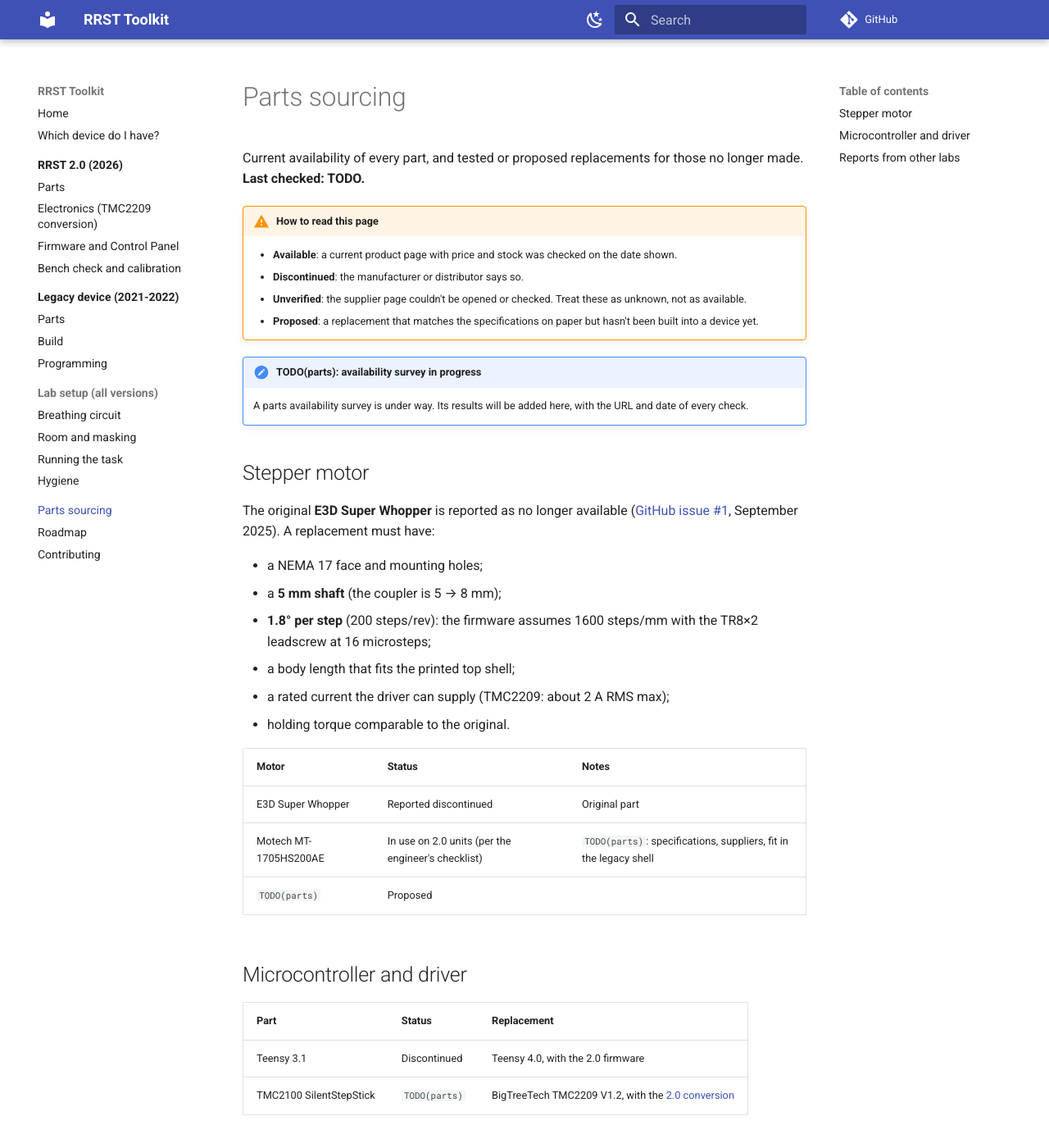
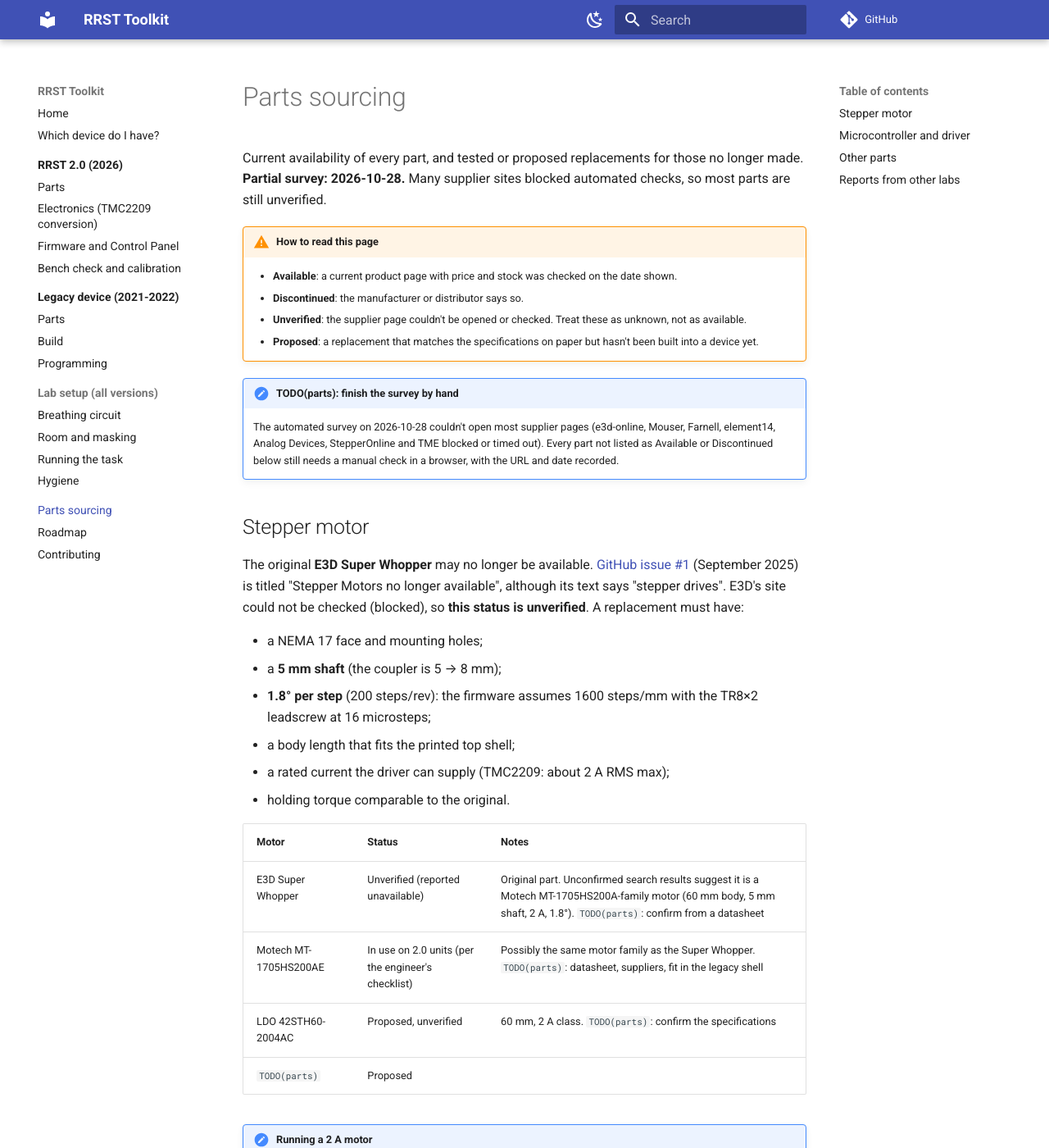
Before and after one commit to embodied-computation-group/rrst-toolkit, an MkDocs documentation site: the page built from handbook/parts-sourcing.md, in a window 1280 px wide and 1400 px high. Shown: the whole window at 82% size. Built offline with MkDocs 1.6.1 and Material for MkDocs 9.7.7, drawn with Linux system fonts in a browser that asks for light colours; comment, search, counter and statistics services are not loaded; some of the changed text lies outside the part shown.

Commit message:
Add first parts-availability findings (verified pages only, 2026-10-28)
Teensy 3.1 discontinued (PJRC), Teensy 4.0 and BTT TMC2209 in stock;
everything else unverified because supplier sites blocked automated
checks. Flags the probable Omron D2F-5L typo and the fan-size mismatch;
issue #1's text says 'stepper drives' despite its motor title.

```diff
--- a/handbook/parts-sourcing.md
+++ b/handbook/parts-sourcing.md
@@ -1,7 +1,7 @@
 # Parts sourcing
 
 Current availability of every part, and tested or proposed replacements for those no
-longer made. **Last checked: TODO.**
+longer made. **Partial survey: 2026-10-28.** Many supplier sites blocked automated checks, so most parts are still unverified.
 
 !!! warning "How to read this page"
     - **Available**: a current product page with price and stock was checked on the date
@@ -12,15 +12,19 @@
     - **Proposed**: a replacement that matches the specifications on paper but hasn't
       been built into a device yet.
 
-!!! todo "TODO(parts): availability survey in progress"
-    A parts availability survey is under way. Its results will be added here, with the
-    URL and date of every check.
+!!! todo "TODO(parts): finish the survey by hand"
+    The automated survey on 2026-10-28 couldn't open most supplier pages (e3d-online,
+    Mouser, Farnell, element14, Analog Devices, StepperOnline and TME blocked or timed
+    out). Every part not listed as Available or Discontinued below still needs a manual
+    check in a browser, with the URL and date recorded.
 
 ## Stepper motor
 
-The original **E3D Super Whopper** is reported as no longer available
-([GitHub issue #1](https://github.com/embodied-computation-group/RespiroceptionMethodsPaper/issues/1),
-September 2025). A replacement must have:
+The original **E3D Super Whopper** may no longer be available.
+[GitHub issue #1](https://github.com/embodied-computation-group/RespiroceptionMethodsPaper/issues/1)
+(September 2025) is titled "Stepper Motors no longer available", although its text says
+"stepper drives". E3D's site could not be checked (blocked), so **this status is
+unverified**. A replacement must have:
 
 - a NEMA 17 face and mounting holes;
 - a **5 mm shaft** (the coupler is 5 → 8 mm);
@@ -32,16 +36,34 @@
 
 | Motor | Status | Notes |
 |---|---|---|
-| E3D Super Whopper | Reported discontinued | Original part |
-| Motech MT-1705HS200AE | In use on 2.0 units (per the engineer's checklist) | `TODO(parts)`: specifications, suppliers, fit in the legacy shell |
+| E3D Super Whopper | Unverified (reported unavailable) | Original part. Unconfirmed search results suggest it is a Motech MT-1705HS200A-family motor (60 mm body, 5 mm shaft, 2 A, 1.8°). `TODO(parts)`: confirm from a datasheet |
+| Motech MT-1705HS200AE | In use on 2.0 units (per the engineer's checklist) | Possibly the same motor family as the Super Whopper. `TODO(parts)`: datasheet, suppliers, fit in the legacy shell |
+| LDO 42STH60-2004AC | Proposed, unverified | 60 mm, 2 A class. `TODO(parts)`: confirm the specifications |
 | `TODO(parts)` | Proposed | |
+
+!!! note "Running a 2 A motor"
+    A 2.0 A-rated motor exceeds what the legacy TMC2100 (about 1.2 A RMS) can deliver at
+    full rating. On a TMC2209 the firmware default run current is 800 mA. Whether the
+    TMC2100 runs these motors reliably at reduced current hasn't been tested.
 
 ## Microcontroller and driver
 
 | Part | Status | Replacement |
 |---|---|---|
-| Teensy 3.1 | Discontinued | Teensy 4.0, with the 2.0 firmware |
-| TMC2100 SilentStepStick | `TODO(parts)` | BigTreeTech TMC2209 V1.2, with the [2.0 conversion](v2/electronics.md) |
+| Teensy 3.1 | **Discontinued**: PJRC lists it as replaced by the Teensy 3.2 ([pjrc.com](https://www.pjrc.com/store/teensy31.html), checked 2026-10-28) | Teensy 4.0, with the 2.0 firmware |
+| Teensy 4.0 | **Available**: in stock at SparkFun, DEV-15583, US$23.80 ([sparkfun.com](https://www.sparkfun.com/teensy-4-0.html), checked 2026-10-28). PJRC says SparkFun now makes Teensy boards | — |
+| TMC2100 SilentStepStick | Unverified | BigTreeTech TMC2209 V1.2, with the [2.0 conversion](v2/electronics.md) |
+| BigTreeTech TMC2209 | **Available**: Tinytronics (NL), €7.00, 100+ in stock ([tinytronics.nl](https://www.tinytronics.nl/nl/mechanica-en-actuatoren/motoraansturingen-en-drivers/stappen-motoraansturingen-en-drivers/bigtreetech-tmc2209-stappenmotordriver-module), checked 2026-10-28). The page doesn't state the board revision | — |
+
+## Other parts
+
+| Part | Status | Notes |
+|---|---|---|
+| Omron microswitch | Unverified | The parts list says "DF2-5L". Omron's part number is probably **D2F-5L**. `TODO(parts)`: confirm and correct the parts list |
+| POWERbreathe filtered mouthpiece | Partly verified | A single-use POWERbreathe bacteria filter is in stock at Oxycare (EU), €1.79 ([oxycare.eu](https://oxycare.eu/en/powerbreathe-bacteria-filter-blue-trendvent-physio-pulsar), checked 2026-10-28). Not confirmed to be the TrySafe/anti-viral mouthpiece used in the studies |
+| Hans Rudolph 1410 T-valve | Unverified | The manufacturer's two-way valve page doesn't list series 1410. `TODO(parts)`: contact Hans Rudolph |
+| Fan | Unverified | The parts list says 30×30 mm, but its link is a 40×40 mm fan. `TODO(parts)`: measure the shell |
+| Silicone tube, power supply, barrel socket, NCP1117, XM1584, TVS/Schottky diodes, capacitors | Unverified | Generic or widely stocked parts, not yet checked |
 
 ## Reports from other labs
 
```
Also changed, not shown: handbook/legacy/index.md (+2 -2 lines), handbook/legacy/parts.md (+3 -3 lines), handbook/v2/index.md (+1 -1 lines).
